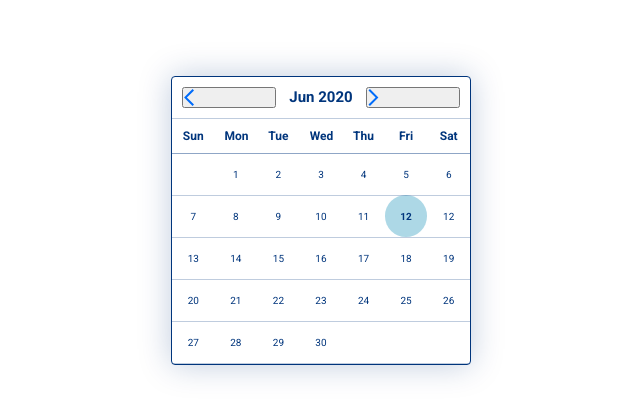
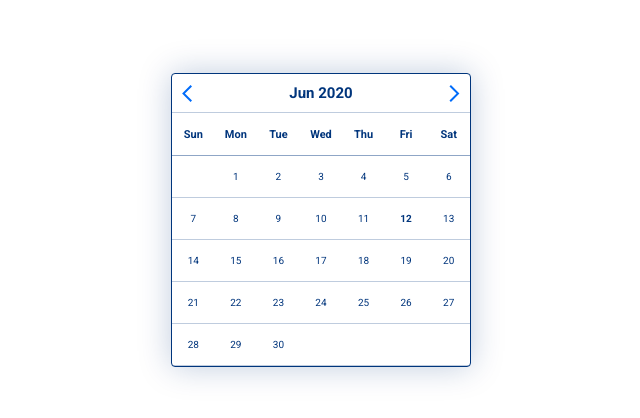
Before and after one commit to abigailforeman1/GetAgent-Calenda-Widget, a React (Create React App) app: page / in a window 1280 px wide. Shown: the part 180-598 px from the top of the page, without its empty margins (319-959 px from the left). Built offline with nearby package versions, Linux system fonts and the light colour scheme.

Commit message:
fixed duplicate current day bug, fixed more styling

```diff
--- a/src/App.js
+++ b/src/App.js
@@ -89,7 +89,7 @@ class App extends React.Component {
             {i}
           </td>
         )
-      }
+      } else {
         dayCells.push(
           <td
             key={i}
@@ -103,6 +103,7 @@ class App extends React.Component {
             {i}
           </td>
         )
+      }
     }
 
     const blanksAndCells = [...blankCells, ...dayCells]
@@ -134,10 +135,8 @@ class App extends React.Component {
       <>
         <div className='main-wrapper'>
           <div className='outer-border'>
-
             <div className='row'>
               <div className='current-year-month-wrapper'>
-
                 <button
                   className='left-side-arrow column back-arrow'
                   onClick={this.handleClickArrow}
@@ -151,7 +150,7 @@ class App extends React.Component {
                   />
                 </button>
 
-                <div className='column'>
+                <div className='column2'>
                   <h1 className='current-year-month'>
                     {slicedMonth} {slicedYear}
                   </h1>
--- a/src/styles/main.scss
+++ b/src/styles/main.scss
@@ -1,5 +1,8 @@
 @import url('https://fonts.googleapis.com/css2?family=Roboto:wght@400;700&display=swap');
+
 $darkish-blue: rgb(0, 53, 124);
+$bright-blue: #006cfa;
+$very-light-blue: #d9e9fe;
 
 * {
   box-sizing: border-box;
@@ -9,6 +12,16 @@ $darkish-blue: rgb(0, 53, 124);
 
 body {
   font-family: 'Roboto', sans-serif;
+}
+
+button {
+  background: none;
+	color: inherit;
+	border: none;
+	padding: 0;
+	font: inherit;
+	cursor: pointer;
+	outline: inherit;
 }
 
 .row {
@@ -25,6 +38,14 @@ body {
   flex-direction: column;
   flex-basis: 100%;
   flex: 1;
+  // border: red 1px solid;
+}
+
+.column2 {
+  display: flex;
+  flex-direction: column;
+  flex-basis: 100%;
+  flex: 5;
   // border: red 1px solid;
 }
 
@@ -63,7 +84,6 @@ body {
 }
 
 .left-side-arrow {
-  // display: flex;
   // justify-content: flex-start;
   // border: red 1px solid;
 }
@@ -74,13 +94,11 @@ body {
 }
 
 .right-side-arrow {
-  // display: flex;
-  // justify-content: flex-end;
   // border: red 1px solid;
 }
 
 .next-arrow {
-  // justify-content: flex-end;
+  align-self: flex-end;
 }
 
 .weeks-wrapper {
@@ -96,7 +114,7 @@ body {
 
 .weeks {
   padding: 10px;
-  font-size: 12px;
+  font-size: 11px;
   text-align: center;
   margin: 10px 0;
   color: $darkish-blue;
@@ -127,18 +145,14 @@ table {
 
 th, td {
   width: 14.2857142857%;
-}
-
-td {
+  height: 42px;
   border-spacing: 0;
-	height: 42px;
-	// width: 100px;
-  // margin: 0;
-  // padding: 0;
 }
 
 td:hover {
-  background-color: royalblue;
+  width: 15px;
+  height: 15px;
+  background-color: $very-light-blue;
 }
 
 .test-border {
@@ -146,10 +160,13 @@ td:hover {
 }
 
 .today-marker {
-  background-color: lightblue;
   font-weight: 900;
 }
 
 .selected-day {
   background-color: plum;
+  width: 32px;
+  height: 32px;
+  background-color: $bright-blue;
+  color: white;
 }
```
Lines whose indentation alone changed are shown as unchanged.
